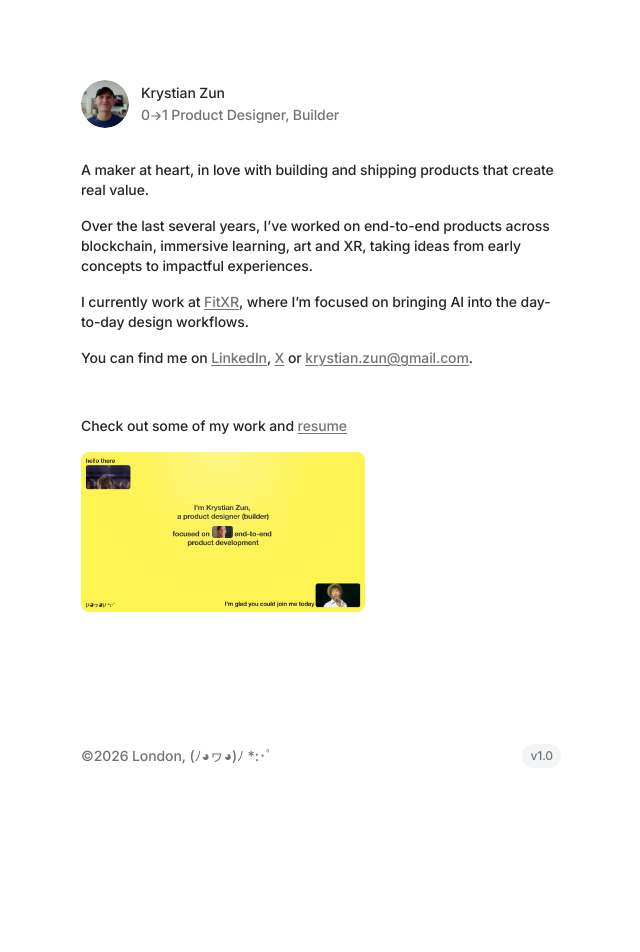
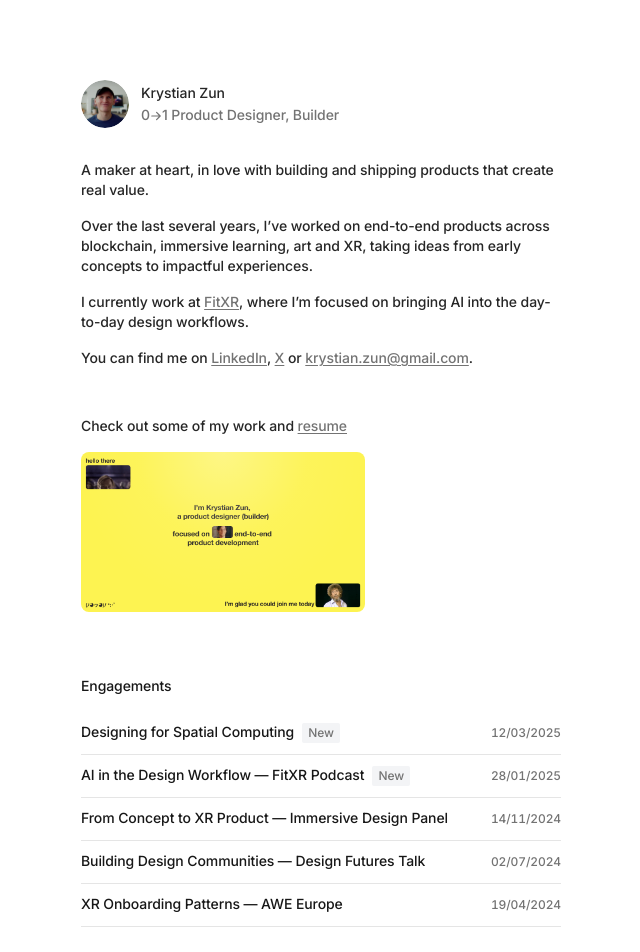
Before and after one commit to krystianzun/krystianzun-com, a Next.js app: page / in a window 1280 px wide. Shown: the top 952 px of the page, without its empty margins (319-959 px from the left). Before the commit the page ends 800 px from the top, so only its background shows below. Built offline with nearby package versions, Linux system fonts and the light colour scheme.

Commit message:
create engagements section

```diff
--- /dev/null
+++ b/app/_components/Engagement.tsx
@@ -0,0 +1,74 @@
+interface EngagementItem {
+  title: string;
+  href: string;
+  date: string;
+  isNew?: boolean;
+}
+
+const engagements: EngagementItem[] = [
+  {
+    title: "Designing for Spatial Computing",
+    href: "#",
+    date: "12/03/2025",
+    isNew: true,
+  },
+  {
+    title: "AI in the Design Workflow — FitXR Podcast",
+    href: "#",
+    date: "28/01/2025",
+    isNew: true,
+  },
+  {
+    title: "From Concept to XR Product — Immersive Design Panel",
+    href: "#",
+    date: "14/11/2024",
+  },
+  {
+    title: "Building Design Communities — Design Futures Talk",
+    href: "#",
+    date: "02/07/2024",
+  },
+  {
+    title: "XR Onboarding Patterns — AWE Europe",
+    href: "#",
+    date: "19/04/2024",
+  },
+];
+
+function EngagementRow({ title, href, date, isNew }: EngagementItem) {
+  return (
+    <a
+      href={href}
+      target="_blank"
+      rel="noopener noreferrer"
+      className="group flex items-center justify-between py-2.5 border-b border-border"
+    >
+      <div className="flex items-center gap-2">
+        <span className="text-heading font-medium border-b-2 border-transparent group-hover:border-heading transition-colors duration-150">
+          {title}
+        </span>
+        {isNew && (
+          <span className="text-xs font-medium px-1.5 py-0.5 bg-gray-100 text-muted rounded-sm">
+            New
+          </span>
+        )}
+      </div>
+      <span className="text-muted text-xs shrink-0 ml-4 tabular-nums">
+        {date}
+      </span>
+    </a>
+  );
+}
+
+export default function Engagement() {
+  return (
+    <section className="mb-12">
+      <h3 className="pb-4 text-heading font-medium">Engagements</h3>
+      <div>
+        {engagements.map((item) => (
+          <EngagementRow key={item.title} {...item} />
+        ))}
+      </div>
+    </section>
+  );
+}
--- a/app/page.tsx
+++ b/app/page.tsx
@@ -2,6 +2,7 @@
 
 import Footer from "@/components/Footer";
 import Projects from "./_components/Projects";
+import Engagement from "./_components/Engagement";
 import Image from "next/image";
 import { useState } from "react";
 import TiltCard from "@/components/TiltCard";
@@ -141,7 +142,7 @@ export default function Home() {
             target="_blank"
             rel="noopener noreferrer"
           >
-            <TiltCard className="rounded-xl mb-8 h-40 aspect-video bg-[#FDF351]">
+            <TiltCard className="rounded-xl mb-16 h-40 aspect-video bg-[#FDF351]">
               <div className="relative w-full h-full rounded-lg overflow-hidden">
                 <Image
                   src="/images/portfolio-cover.png"
@@ -161,6 +162,7 @@ export default function Home() {
             </TiltCard>
           </a>
         </div>
+        <Engagement />
       </div>
 
       <Footer />
```
